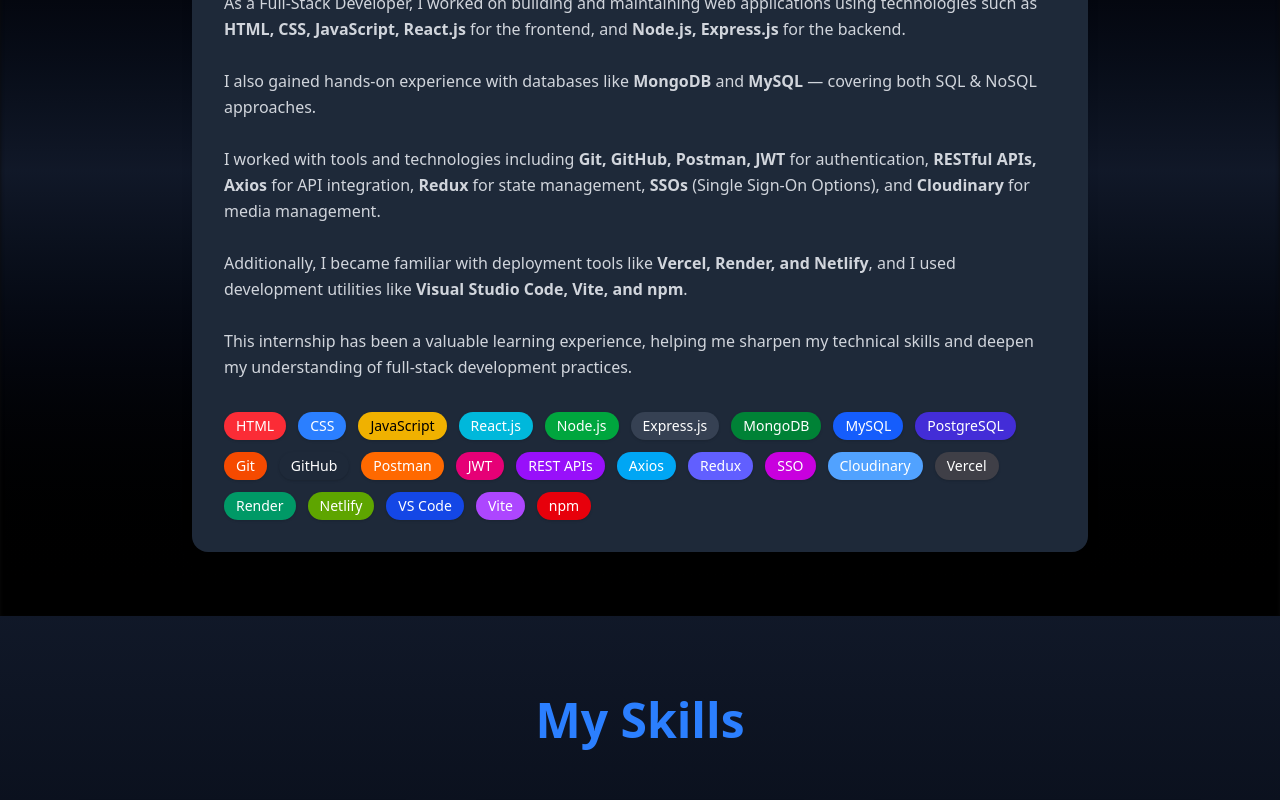
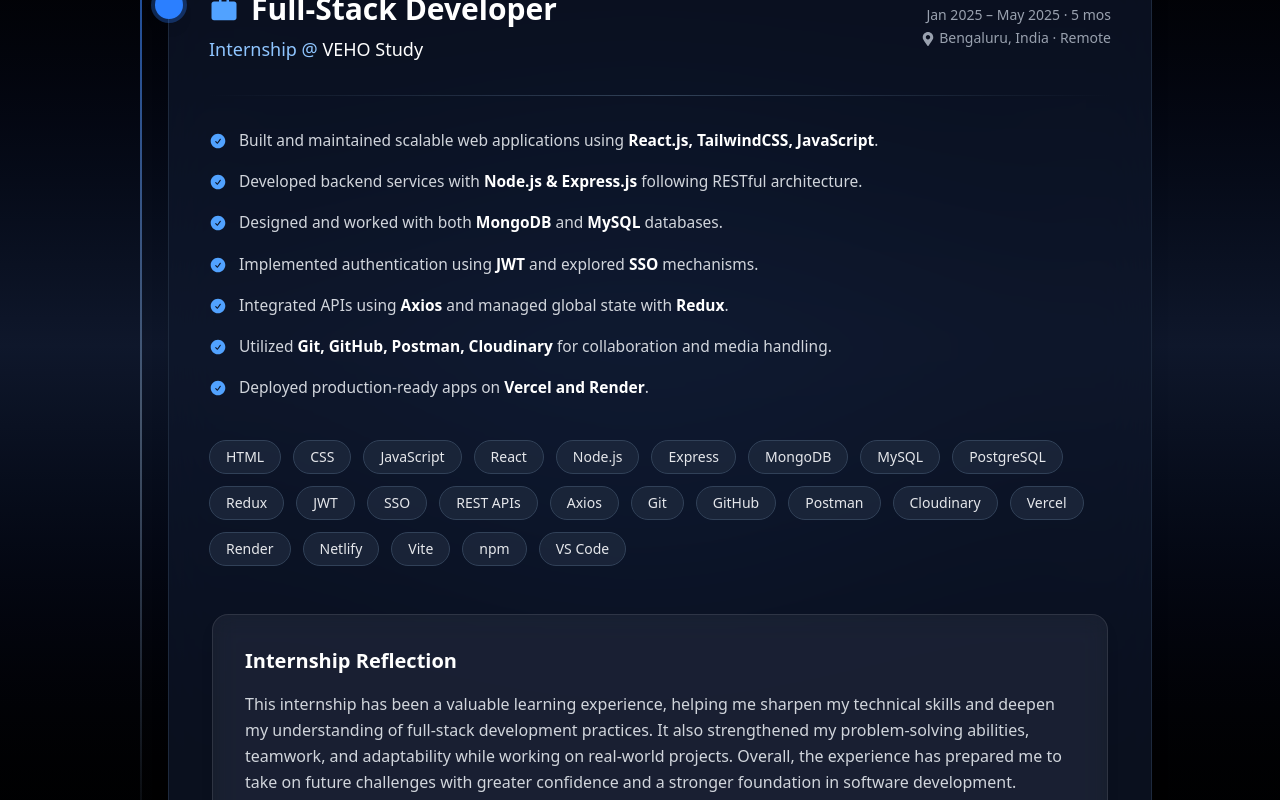
Before and after one commit to SatinderSinghSall/Satinder-Portfolio, a React (Vite) app: page / in a window 1280 px wide. Shown: the part 3800-4600 px from the top of the page. Built offline with nearby package versions, Linux system fonts and the light colour scheme.

Commit message:
Improved the UI/UX of Experience component.

```diff
--- /dev/null
+++ b/Extra Codebase/Experience.jsx
@@ -0,0 +1,99 @@
+import { FaMapMarkerAlt } from "react-icons/fa";
+import { MdWork } from "react-icons/md";
+
+export default function Experience() {
+  return (
+    <div className="border-t border-[#1e293b] shadow-inner shadow-[#0a0a0a] min-h-screen bg-gradient-to-b from-black via-gray-900 to-black text-white px-6 py-16 flex flex-col items-center">
+      <h2 className="text-4xl font-bold text-blue-500 mb-12">Experience</h2>
+
+      <div className="w-full max-w-4xl bg-gray-800 rounded-2xl shadow-lg p-8 space-y-6 hover:shadow-blue-500/40 transition">
+        {/* Header */}
+        <div className="flex flex-col md:flex-row md:items-center justify-between">
+          <div>
+            <h3 className="text-2xl font-semibold text-white flex items-center gap-2">
+              <MdWork className="text-blue-400 text-2xl" />
+              Full-Stack Developer
+            </h3>
+            <p className="text-blue-300 text-sm mt-1">
+              Internship @ Veho Study
+            </p>
+          </div>
+          <div className="text-sm text-gray-400 mt-3 md:mt-0">
+            Jan 2025 – May 2025 · 5 mos
+            <br />
+            <FaMapMarkerAlt className="inline-block mr-1 text-gray-400" />
+            Bengaluru, India · Remote
+          </div>
+        </div>
+
+        {/* Description */}
+        {/* Description */}
+        <p className="text-gray-300 leading-relaxed text-[16px] space-y-2">
+          As a Full-Stack Developer, I worked on building and maintaining web
+          applications using technologies such as{" "}
+          <strong>HTML, CSS, JavaScript, React.js</strong> for the frontend, and{" "}
+          <strong>Node.js, Express.js</strong> for the backend.
+          <br />
+          <br />I also gained hands-on experience with databases like{" "}
+          <strong>MongoDB</strong> and <strong>MySQL</strong> — covering both
+          SQL & NoSQL approaches.
+          <br />
+          <br />I worked with tools and technologies including{" "}
+          <strong>Git, GitHub, Postman, JWT</strong> for authentication,{" "}
+          <strong>RESTful APIs, Axios</strong> for API integration,{" "}
+          <strong>Redux</strong> for state management, <strong>SSOs</strong>{" "}
+          (Single Sign-On Options), and <strong>Cloudinary</strong> for media
+          management.
+          <br />
+          <br />
+          Additionally, I became familiar with deployment tools like{" "}
+          <strong>Vercel, Render, and Netlify</strong>, and I used development
+          utilities like <strong>Visual Studio Code, Vite, and npm</strong>.
+          <br />
+          <br />
+          This internship has been a valuable learning experience, helping me
+          sharpen my technical skills and deepen my understanding of full-stack
+          development practices.
+        </p>
+
+        {/* Tags */}
+        {/* Colorful Tags */}
+        <div className="flex flex-wrap gap-3 pt-2">
+          {[
+            { name: "HTML", color: "bg-red-500" },
+            { name: "CSS", color: "bg-blue-500" },
+            { name: "JavaScript", color: "bg-yellow-500 text-black" },
+            { name: "React.js", color: "bg-cyan-500" },
+            { name: "Node.js", color: "bg-green-600" },
+            { name: "Express.js", color: "bg-gray-700" },
+            { name: "MongoDB", color: "bg-green-700" },
+            { name: "MySQL", color: "bg-blue-600" },
+            { name: "PostgreSQL", color: "bg-indigo-700" },
+            { name: "Git", color: "bg-orange-600" },
+            { name: "GitHub", color: "bg-gray-800" },
+            { name: "Postman", color: "bg-orange-500" },
+            { name: "JWT", color: "bg-pink-600" },
+            { name: "REST APIs", color: "bg-purple-600" },
+            { name: "Axios", color: "bg-sky-500" },
+            { name: "Redux", color: "bg-indigo-500" },
+            { name: "SSO", color: "bg-fuchsia-600" },
+            { name: "Cloudinary", color: "bg-blue-400" },
+            { name: "Vercel", color: "bg-zinc-700" },
+            { name: "Render", color: "bg-emerald-600" },
+            { name: "Netlify", color: "bg-lime-600" },
+            { name: "VS Code", color: "bg-blue-700" },
+            { name: "Vite", color: "bg-purple-500" },
+            { name: "npm", color: "bg-red-600" },
+          ].map((skill, index) => (
+            <span
+              key={index}
+              className={`${skill.color} px-3 py-1 rounded-full text-sm font-medium shadow hover:scale-105 transition-transform`}
+            >
+              {skill.name}
+            </span>
+          ))}
+        </div>
+      </div>
+    </div>
+  );
+}
--- a/src/components/Experience.jsx
+++ b/src/components/Experience.jsx
@@ -1,99 +1,174 @@
 import { FaMapMarkerAlt } from "react-icons/fa";
 import { MdWork } from "react-icons/md";
+import { HiCheckCircle } from "react-icons/hi2";
 
 export default function Experience() {
   return (
-    <div className="border-t border-[#1e293b] shadow-inner shadow-[#0a0a0a] min-h-screen bg-gradient-to-b from-black via-gray-900 to-black text-white px-6 py-16 flex flex-col items-center">
-      <h2 className="text-4xl font-bold text-blue-500 mb-12">Experience</h2>
+    <section className="border-t border-[#1e293b] relative min-h-screen bg-gradient-to-b from-black via-slate-900 to-black text-white px-6 py-24 flex justify-center overflow-hidden">
+      <div className="absolute inset-0 pointer-events-none">
+        <div className="absolute top-1/3 left-1/2 -translate-x-1/2 w-[500px] h-[500px] bg-blue-500/10 blur-[120px] rounded-full" />
+      </div>
 
-      <div className="w-full max-w-4xl bg-gray-800 rounded-2xl shadow-lg p-8 space-y-6 hover:shadow-blue-500/40 transition">
-        {/* Header */}
-        <div className="flex flex-col md:flex-row md:items-center justify-between">
+      <div className="relative w-full max-w-5xl">
+        <h2 className="text-4xl md:text-5xl font-bold text-center mb-20">
+          <span className="bg-gradient-to-r from-blue-400 to-cyan-400 bg-clip-text text-transparent">
+            Experience
+          </span>
+        </h2>
+
+        <div className="relative pl-10">
+          <span className="absolute left-3 top-0 h-full w-[2px] bg-gradient-to-b from-blue-500/60 via-slate-600 to-transparent" />
+
+          <div className="relative bg-slate-900/70 backdrop-blur-xl rounded-3xl border border-slate-800 p-8 md:p-10 shadow-xl hover:shadow-blue-500/20 transition-all duration-300">
+            <span className="absolute -left-[14px] top-10 h-7 w-7 rounded-full bg-blue-500 ring-4 ring-blue-500/30 shadow-lg" />
+
+            <div className="flex flex-col md:flex-row md:items-center md:justify-between gap-6">
               <div>
-            <h3 className="text-2xl font-semibold text-white flex items-center gap-2">
-              <MdWork className="text-blue-400 text-2xl" />
+                <h3 className="text-2xl md:text-3xl font-semibold flex items-center gap-3">
+                  <MdWork className="text-blue-400 text-3xl" />
                   Full-Stack Developer
                 </h3>
-            <p className="text-blue-300 text-sm mt-1">
-              Internship @ Veho Study
+                <p className="text-blue-300 mt-2 text-lg">
+                  Internship @{" "}
+                  <span className="font-medium text-white">VEHO Study</span>
                 </p>
               </div>
-          <div className="text-sm text-gray-400 mt-3 md:mt-0">
+
+              <div className="text-sm text-gray-400 md:text-right leading-relaxed">
                 Jan 2025 – May 2025 · 5 mos
                 <br />
-            <FaMapMarkerAlt className="inline-block mr-1 text-gray-400" />
+                <FaMapMarkerAlt className="inline-block mr-1" />
                 Bengaluru, India · Remote
               </div>
             </div>
 
-        {/* Description */}
-        {/* Description */}
-        <p className="text-gray-300 leading-relaxed text-[16px] space-y-2">
-          As a Full-Stack Developer, I worked on building and maintaining web
-          applications using technologies such as{" "}
-          <strong>HTML, CSS, JavaScript, React.js</strong> for the frontend, and{" "}
-          <strong>Node.js, Express.js</strong> for the backend.
-          <br />
-          <br />I also gained hands-on experience with databases like{" "}
-          <strong>MongoDB</strong> and <strong>MySQL</strong> — covering both
-          SQL & NoSQL approaches.
-          <br />
-          <br />I worked with tools and technologies including{" "}
-          <strong>Git, GitHub, Postman, JWT</strong> for authentication,{" "}
-          <strong>RESTful APIs, Axios</strong> for API integration,{" "}
-          <strong>Redux</strong> for state management, <strong>SSOs</strong>{" "}
-          (Single Sign-On Options), and <strong>Cloudinary</strong> for media
-          management.
-          <br />
-          <br />
-          Additionally, I became familiar with deployment tools like{" "}
-          <strong>Vercel, Render, and Netlify</strong>, and I used development
-          utilities like <strong>Visual Studio Code, Vite, and npm</strong>.
-          <br />
-          <br />
-          This internship has been a valuable learning experience, helping me
-          sharpen my technical skills and deepen my understanding of full-stack
-          development practices.
-        </p>
+            <div className="my-8 h-px bg-gradient-to-r from-transparent via-slate-700 to-transparent" />
 
-        {/* Tags */}
-        {/* Colorful Tags */}
-        <div className="flex flex-wrap gap-3 pt-2">
+            <ul className="space-y-4 text-gray-300 text-[15.5px] leading-relaxed">
+              <li className="flex gap-3">
+                <HiCheckCircle className="text-blue-400 text-lg mt-1 shrink-0" />
+                <span>
+                  Built and maintained scalable web applications using{" "}
+                  <strong className="text-white">
+                    React.js, TailwindCSS, JavaScript
+                  </strong>
+                  .
+                </span>
+              </li>
+
+              <li className="flex gap-3">
+                <HiCheckCircle className="text-blue-400 text-lg mt-1 shrink-0" />
+                <span>
+                  Developed backend services with{" "}
+                  <strong className="text-white">Node.js & Express.js</strong>{" "}
+                  following RESTful architecture.
+                </span>
+              </li>
+
+              <li className="flex gap-3">
+                <HiCheckCircle className="text-blue-400 text-lg mt-1 shrink-0" />
+                <span>
+                  Designed and worked with both{" "}
+                  <strong className="text-white">MongoDB</strong> and{" "}
+                  <strong className="text-white">MySQL</strong> databases.
+                </span>
+              </li>
+
+              <li className="flex gap-3">
+                <HiCheckCircle className="text-blue-400 text-lg mt-1 shrink-0" />
+                <span>
+                  Implemented authentication using{" "}
+                  <strong className="text-white">JWT</strong> and explored{" "}
+                  <strong className="text-white">SSO</strong> mechanisms.
+                </span>
+              </li>
+
+              <li className="flex gap-3">
+                <HiCheckCircle className="text-blue-400 text-lg mt-1 shrink-0" />
+                <span>
+                  Integrated APIs using{" "}
+                  <strong className="text-white">Axios</strong> and managed
+                  global state with{" "}
+                  <strong className="text-white">Redux</strong>.
+                </span>
+              </li>
+
+              <li className="flex gap-3">
+                <HiCheckCircle className="text-blue-400 text-lg mt-1 shrink-0" />
+                <span>
+                  Utilized{" "}
+                  <strong className="text-white">
+                    Git, GitHub, Postman, Cloudinary
+                  </strong>{" "}
+                  for collaboration and media handling.
+                </span>
+              </li>
+
+              <li className="flex gap-3">
+                <HiCheckCircle className="text-blue-400 text-lg mt-1 shrink-0" />
+                <span>
+                  Deployed production-ready apps on{" "}
+                  <strong className="text-white">Vercel and Render</strong>.
+                </span>
+              </li>
+            </ul>
+
+            <div className="mt-10 flex flex-wrap gap-3">
               {[
-            { name: "HTML", color: "bg-red-500" },
-            { name: "CSS", color: "bg-blue-500" },
-            { name: "JavaScript", color: "bg-yellow-500 text-black" },
-            { name: "React.js", color: "bg-cyan-500" },
-            { name: "Node.js", color: "bg-green-600" },
-            { name: "Express.js", color: "bg-gray-700" },
-            { name: "MongoDB", color: "bg-green-700" },
-            { name: "MySQL", color: "bg-blue-600" },
-            { name: "PostgreSQL", color: "bg-indigo-700" },
-            { name: "Git", color: "bg-orange-600" },
-            { name: "GitHub", color: "bg-gray-800" },
-            { name: "Postman", color: "bg-orange-500" },
-            { name: "JWT", color: "bg-pink-600" },
-            { name: "REST APIs", color: "bg-purple-600" },
-            { name: "Axios", color: "bg-sky-500" },
-            { name: "Redux", color: "bg-indigo-500" },
-            { name: "SSO", color: "bg-fuchsia-600" },
-            { name: "Cloudinary", color: "bg-blue-400" },
-            { name: "Vercel", color: "bg-zinc-700" },
-            { name: "Render", color: "bg-emerald-600" },
-            { name: "Netlify", color: "bg-lime-600" },
-            { name: "VS Code", color: "bg-blue-700" },
-            { name: "Vite", color: "bg-purple-500" },
-            { name: "npm", color: "bg-red-600" },
-          ].map((skill, index) => (
+                "HTML",
+                "CSS",
+                "JavaScript",
+                "React",
+                "Node.js",
+                "Express",
+                "MongoDB",
+                "MySQL",
+                "PostgreSQL",
+                "Redux",
+                "JWT",
+                "SSO",
+                "REST APIs",
+                "Axios",
+                "Git",
+                "GitHub",
+                "Postman",
+                "Cloudinary",
+                "Vercel",
+                "Render",
+                "Netlify",
+                "Vite",
+                "npm",
+                "VS Code",
+              ].map((skill, i) => (
                 <span
-              key={index}
-              className={`${skill.color} px-3 py-1 rounded-full text-sm font-medium shadow hover:scale-105 transition-transform`}
+                  key={i}
+                  className="px-4 py-1.5 rounded-full text-sm bg-slate-800/80 text-gray-200 border border-slate-700 hover:border-blue-400 hover:text-blue-300 hover:-translate-y-0.5 transition-all duration-200"
                 >
-              {skill.name}
+                  {skill}
                 </span>
               ))}
             </div>
+
+            <div className="mt-12 max-w-4xl mx-auto">
+              <div className="rounded-2xl border border-white/10 bg-white/5 backdrop-blur-md p-6 md:p-8 shadow-lg">
+                <h3 className="text-lg md:text-xl font-semibold text-white mb-4">
+                  Internship Reflection
+                </h3>
+                <p className="text-gray-300 leading-relaxed text-sm md:text-base">
+                  This internship has been a valuable learning experience,
+                  helping me sharpen my technical skills and deepen my
+                  understanding of full-stack development practices. It also
+                  strengthened my problem-solving abilities, teamwork, and
+                  adaptability while working on real-world projects. Overall,
+                  the experience has prepared me to take on future challenges
+                  with greater confidence and a stronger foundation in software
+                  development.
+                </p>
               </div>
             </div>
+          </div>
+        </div>
+      </div>
+    </section>
   );
 }
```
Lines whose indentation alone changed are shown as unchanged.
